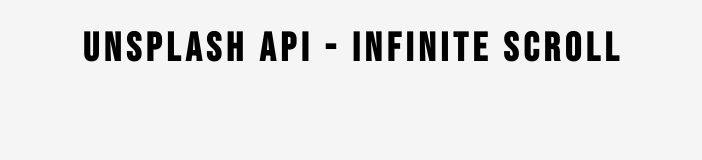
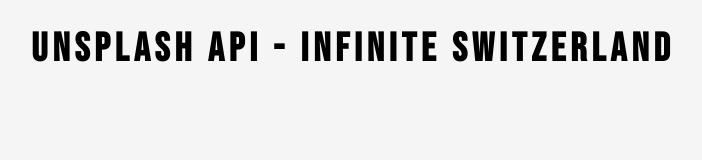
Before and after one commit to NigoraFayzullaeva/Infinite-scroll-js, a plain HTML site: page index.html in a window 1280 px wide. Shown: the whole page, without its empty margins (287-989 px from the left). Drawn offline with Linux system fonts and the light colour scheme; no server answers.

Commit message:
Add files via upload

```diff
--- a/index.html
+++ b/index.html
@@ -4,12 +4,11 @@
     <meta charset="UTF-8">
     <meta name="viewport" content="width=device-width, initial-scale=1.0">
     <title>Infinite Scroll</title>
-    <link rel="icon" type="image/png" href="https://s2.googleusercontent.com/s2/favicons?domain=www.jacinto.design">
     <link rel="stylesheet" href="style.css">
 </head>
 <body>
     <!-- Title -->
-    <h1>Unsplash API - Infinite Scroll</h1>
+    <h1>Unsplash API - Infinite Switzerland</h1>
     <!-- Loader -->
     <div class="loader" id="loader" hidden>
         <img src="loader.svg" alt="Loading">
```
